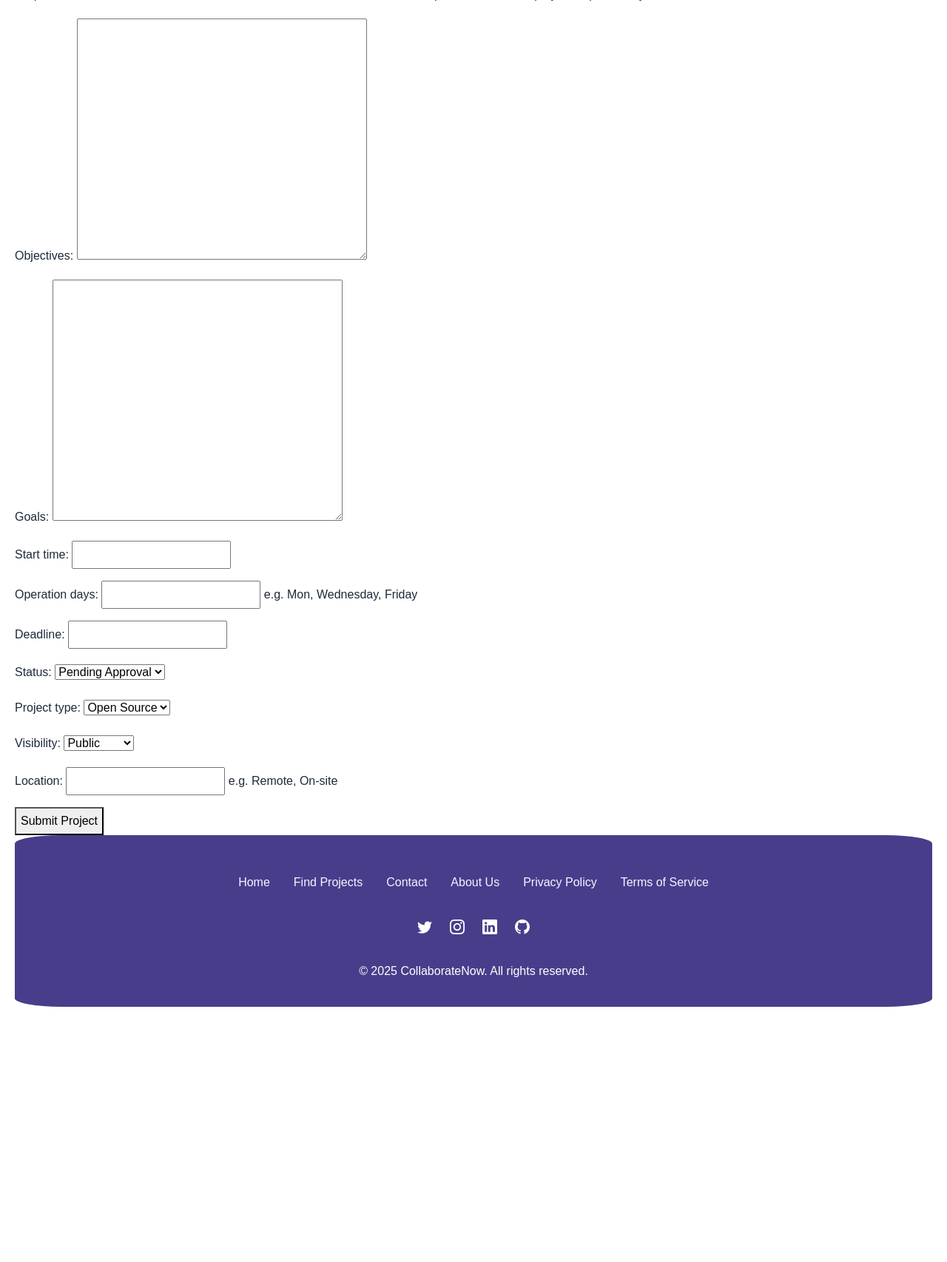
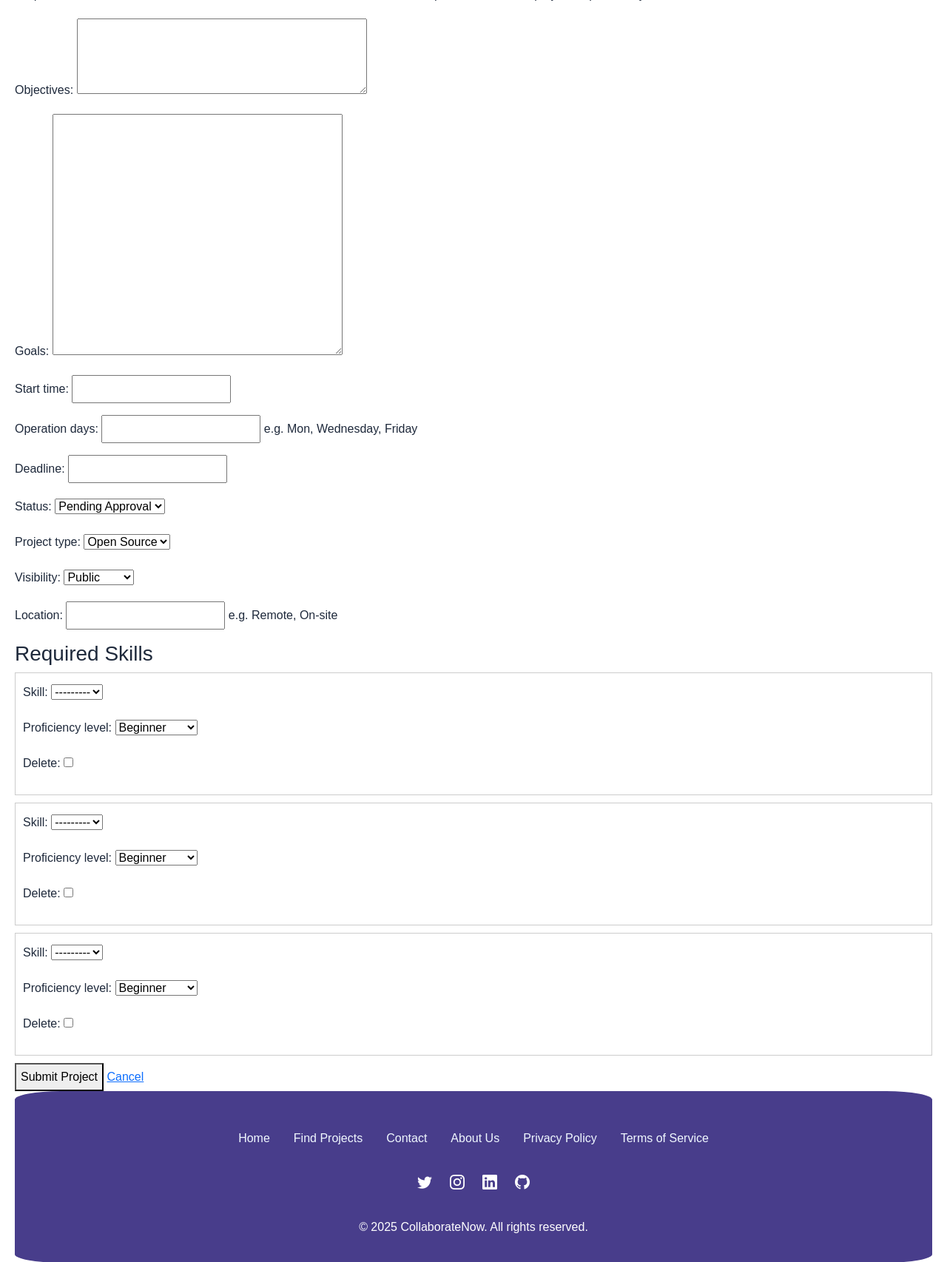
Before and after one commit to tomi3-11/CollaborateNow, a Django app: page /accounts/create_project/ in a window 1280 px wide. Shown: the part 833-2539 px from the top of the page at 74% size. Before the commit the page ends 2194 px from the top, so only its background shows below. Run offline with Django 5.2, Linux system fonts and the light colour scheme; the visitor is signed in with stand-in values (Sample User, id 1).

Commit message:
Project Skills updated logic

```diff
--- a/accounts/admin.py
+++ b/accounts/admin.py
@@ -1,11 +1,12 @@
 from django.contrib import admin
-from .models import Project, ProjectMembership, UserProfile
+from .models import Project, ProjectMembership, UserProfile, ProjectRequiredSkill
 
 # Register your models here.
 
 #admin.site.register(Project)
 admin.site.register(ProjectMembership)
 admin.site.register(UserProfile)
+admin.site.register(ProjectRequiredSkill)
 
 
 class ProjectAdmin(admin.ModelAdmin):
--- a/accounts/forms.py
+++ b/accounts/forms.py
@@ -1,6 +1,7 @@
 from django import forms
+from django.forms import inlineformset_factory
 from django.contrib.auth.forms import UserCreationForm, AuthenticationForm
-from .models import Project, UserProfile
+from .models import Project, UserProfile, ProjectRequiredSkill
 
 class RegistrationForm(UserCreationForm):
     class Meta:
@@ -34,6 +35,8 @@
         widgets = {
             'description': forms.Textarea(attrs={'rows': 5}),
             'required skills': forms.Textarea(attrs={'rows': 3}),
+            'objectives': forms.Textarea(attrs={'rows': 3}),
+            'goals': forms.Textarea(attrs={'row': 3}),
         }
 
 
@@ -61,6 +64,15 @@
         return cleaned_data
 
 
+ProjectRequiredSkillFormSet = inlineformset_factory(
+    Project,
+    ProjectRequiredSkill,
+    fields = ('skill', 'proficiency_level'),
+    extra=3, # Number of initial empty forms
+    can_delete = True
+)
+
+
 class UserProfileForm(forms.ModelForm):
     class Meta:
         model = UserProfile
--- a/accounts/models.py
+++ b/accounts/models.py
@@ -83,3 +83,31 @@
 
     def __str__(self):
         return self.user.username
+
+
+class Skill(models.Model):
+    name = models.CharField(max_length=100, unique=True)
+
+    def __str__(self):
+        return self.name
+
+
+class ProjectRequiredSkill(models.Model):
+    project = models.ForeignKey('Project', on_delete=models.CASCADE, related_name='required_skills_detail')
+    skill = models.ForeignKey(Skill, on_delete=models.CASCADE)
+    proficiency_level = models.CharField(
+        max_length=20,
+        choices=[
+            ('beginner', 'Beginner'),
+            ('intermediate', 'Intermediate'),
+            ('advanced', 'Advanced'),
+            ('expert', 'Expert'),
+        ],
+        default='beginner'
+    )
+
+    class Meta:
+        unique_together = ('project', 'skill')
+
+        def __str__(self):
+            return f"{self.skill.name}({self.proficiency_level}) for {self.project.title}"
--- a/accounts/templates/accounts/create_project.html
+++ b/accounts/templates/accounts/create_project.html
@@ -9,8 +9,24 @@
     <h2>Create a new Project</h2>
     <form method="post">
         {% csrf_token %}
-        {{ form.as_p }}
+        {{ project_form.as_p }}
+        <h3>Required Skills</h3>
+        {{ required_skills_formset.management_form }}
+        {% for form in required_skills_formset %}
+            <div class="inline-form">
+                {{ form.as_p }}
+            </div>
+        {% endfor %}
         <button type="submit">Submit Project</button>
+        <a href="{% url 'accounts:project_list' %}">Cancel</a>
     </form>
 
+    <style>
+        .inline-form {
+            border: 1px solid #ccc;
+            padding: 10px;
+            margin-bottom: 10px;
+        }
+    </style>
+
 {% endblock %}
--- a/accounts/views.py
+++ b/accounts/views.py
@@ -1,7 +1,7 @@
 from django.shortcuts import render, redirect, get_object_or_404
 from django.contrib.auth import login as auth_login, logout as auth_logout
 from django.contrib.auth.forms import AuthenticationForm
-from .forms import RegistrationForm, LoginForm, ProjectCreationForm, UserProfileForm
+from .forms import RegistrationForm, LoginForm, ProjectCreationForm, UserProfileForm, ProjectRequiredSkillFormSet
 from django.contrib.auth.decorators import login_required
 from .models import Project, ProjectMembership, UserProfile
 from django.contrib.auth.models import User
@@ -45,16 +45,22 @@
 @login_required
 def create_project(request):
     if request.method == 'POST':
-        form = ProjectCreationForm(request.POST)
-        if form.is_valid():
-            project = form.save(commit=False)
+        project_form = ProjectCreationForm(request.POST)
+        required_skills_formset = ProjectRequiredSkillFormSet(request.POST)
+        if project_form.is_valid():
+            project = project_form.save(commit=False)
             project.creator = request.user
             project.save()
+
+            required_skills_formset.instance = project
+            required_skills_formset.save()
+
             return redirect('accounts:project_submitted') # Redirect to a page indicating project submission success
     else:
-        form = ProjectCreationForm()
+        project_form = ProjectCreationForm()
+        required_skills_formset = ProjectRequiredSkillFormSet()
 
-    context = {'form': form}
+    context = {'project_form': project_form, 'required_skills_formset': required_skills_formset}
     return render(request, 'accounts/create_project.html', context)
 
 
```
Also changed, not shown: accounts/templates/accounts/project_detail.html (+11 -0 lines), accounts/templates/accounts/project_list.html (+7 -1 lines), accounts/migrations/0007_skill_projectrequiredskill.py (added).
